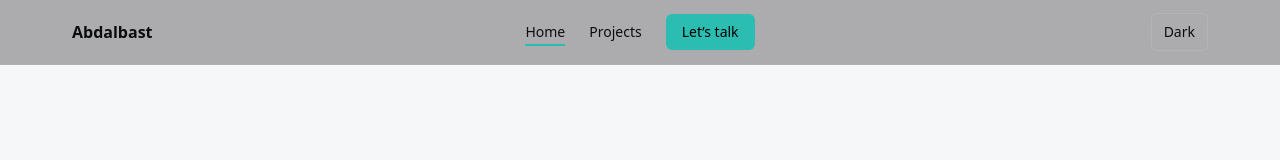
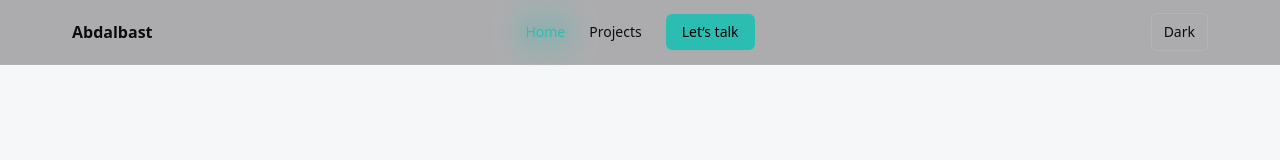
Before and after one commit to abdalbast/personalwebsite, a Next.js app: page /personalwebsite/ in a window 1280 px wide. Shown: the top 160 px of the page. Built offline with nearby package versions, Linux system fonts and the light colour scheme; no server answers; grey boxes are pictures that could not be loaded.

Commit message:
style(header): replace underline with soft glow for active/hover nav links

```diff
--- a/components/Header.tsx
+++ b/components/Header.tsx
@@ -18,8 +18,8 @@ export default function Header() {
   const linkClass = (href: string) =>
     `relative transition-colors ${
       pathname === href
-        ? "after:absolute after:left-0 after:-bottom-1 after:h-[2px] after:w-full after:bg-[var(--accent)]"
-        : "after:content-[''] after:absolute after:left-0 after:-bottom-1 after:h-[2px] after:w-0 after:bg-[var(--accent)] hover:after:w-full"
+        ? "text-[var(--accent)] after:absolute after:-inset-2 after:rounded-lg after:bg-[var(--accent)]/25 after:blur-md after:-z-10"
+        : "hover:text-[var(--accent)] after:absolute after:-inset-2 after:rounded-lg after:bg-transparent hover:after:bg-[var(--accent)]/20 hover:after:blur-md after:-z-10"
     }`;
 
   return (
```
